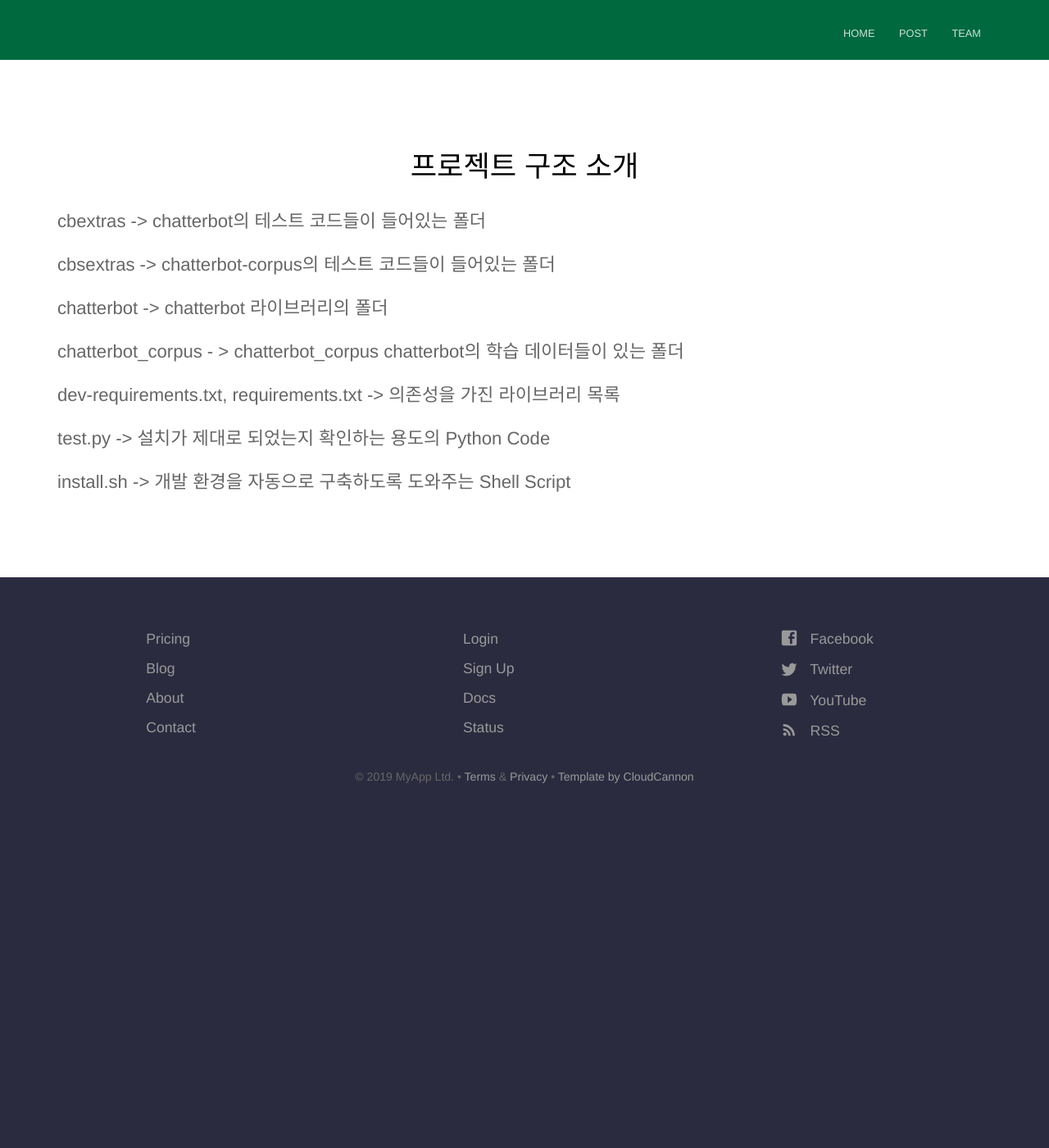
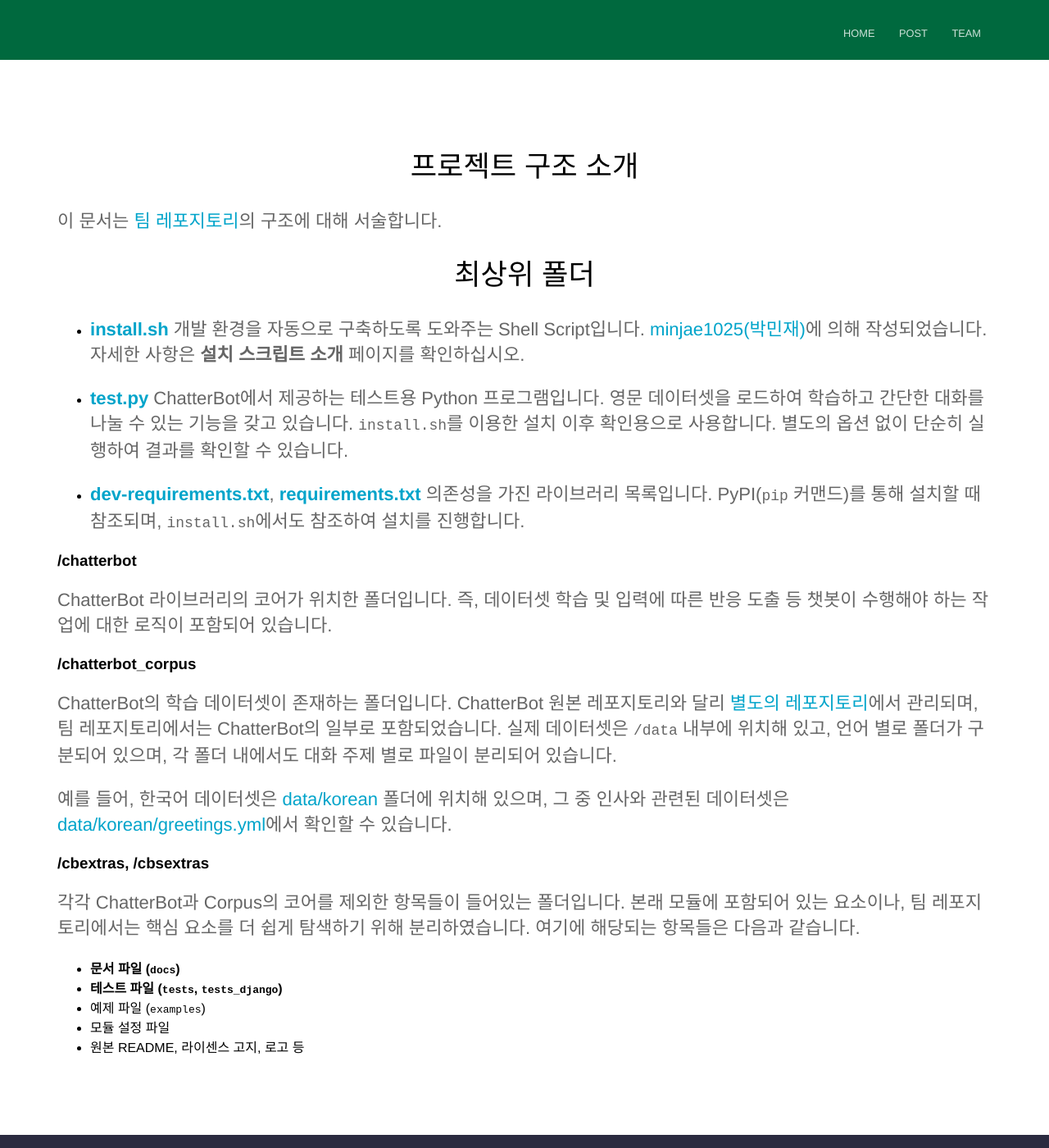
Before and after one commit to 19-1-skku-oss/2019-1-OSS-L3, a Jekyll site: the page built from _posts/2019-05-28-프로젝트-구조.md, in a window 1280 px wide and 1400 px high. Shown: the whole window at 82% size. Built offline with Jekyll 4.4.1, drawn with Linux system fonts in a browser that asks for light colours.

Commit message:
[EDIT] 프로젝트 구조 소개 포스팅 완성, 설치 스크립트 소개 헤더 레벨 조정

```diff
--- a/_posts/2019-05-28-프로젝트-구조.md
+++ b/_posts/2019-05-28-프로젝트-구조.md
@@ -1,19 +1,41 @@
 ---
 title: 프로젝트 구조 소개
 categories:
-author_staff_member: 1minjae
+author_staff_member: DropFL
 date: 2019-05-28
 ---
-cbextras ->  chatterbot의 테스트 코드들이 들어있는 폴더
 
-cbsextras -> chatterbot-corpus의 테스트 코드들이 들어있는 폴더
+이 문서는 [팀 레포지토리](https://github.com/19-1-skku-oss/2019-1-OSS-L3)의 구조에 대해 서술합니다.
 
-chatterbot -> chatterbot 라이브러리의 폴더
+## 최상위 폴더
 
-chatterbot_corpus - > chatterbot_corpus chatterbot의 학습 데이터들이 있는 폴더
+- **[install.sh](https://github.com/19-1-skku-oss/2019-1-OSS-L3/blob/master/install.sh)**
+  개발 환경을 자동으로 구축하도록 도와주는 Shell Script입니다. [minjae1025(박민재)](https://github.com/minjae1025)에 의해 작성되었습니다.
+  자세한 사항은 **설치 스크립트 소개** 페이지를 확인하십시오.
 
-dev-requirements.txt, requirements.txt -> 의존성을 가진 라이브러리 목록
+- **[test.py](https://github.com/19-1-skku-oss/2019-1-OSS-L3/blob/master/test.py)**
+  ChatterBot에서 제공하는 테스트용 Python 프로그램입니다. 영문 데이터셋을 로드하여 학습하고 간단한 대화를 나눌 수 있는 기능을 갖고 있습니다.
+  `install.sh`를 이용한 설치 이후 확인용으로 사용합니다. 별도의 옵션 없이 단순히 실행하여 결과를 확인할 수 있습니다.
 
-test.py -> 설치가 제대로 되었는지 확인하는 용도의 Python Code
+- **[dev-requirements.txt](https://github.com/19-1-skku-oss/2019-1-OSS-L3/blob/master/dev-requirements.txt)**, **[requirements.txt](https://github.com/19-1-skku-oss/2019-1-OSS-L3/blob/master/requirements.txt)**
+  의존성을 가진 라이브러리 목록입니다. PyPI(`pip` 커맨드)를 통해 설치할 때 참조되며, `install.sh`에서도 참조하여 설치를 진행합니다.
 
-install.sh -> 개발 환경을 자동으로 구축하도록 도와주는 Shell Script
+### /chatterbot
+
+ChatterBot 라이브러리의 코어가 위치한 폴더입니다. 즉, 데이터셋 학습 및 입력에 따른 반응 도출 등 챗봇이 수행해야 하는 작업에 대한 로직이 포함되어 있습니다.
+
+### /chatterbot_corpus
+
+ChatterBot의 학습 데이터셋이 존재하는 폴더입니다. ChatterBot 원본 레포지토리와 달리 [별도의 레포지토리](https://github.com/gunthercox/chatterbot-corpus)에서 관리되며, 팀 레포지토리에서는 ChatterBot의 일부로 포함되었습니다. 실제 데이터셋은 `/data` 내부에 위치해 있고, 언어 별로 폴더가 구분되어 있으며, 각 폴더 내에서도 대화 주제 별로 파일이 분리되어 있습니다.
+
+예를 들어, 한국어 데이터셋은 [data/korean](https://github.com/19-1-skku-oss/2019-1-OSS-L3/tree/master/chatterbot_corpus/data/korean) 폴더에 위치해 있으며, 그 중 인사와 관련된 데이터셋은 [data/korean/greetings.yml](https://github.com/19-1-skku-oss/2019-1-OSS-L3/blob/master/chatterbot_corpus/data/korean/greetings.yml)에서 확인할 수 있습니다.
+
+### /cbextras, /cbsextras
+
+각각 ChatterBot과 Corpus의 코어를 제외한 항목들이 들어있는 폴더입니다. 본래 모듈에 포함되어 있는 요소이나, 팀 레포지토리에서는 핵심 요소를 더 쉽게 탐색하기 위해 분리하였습니다. 여기에 해당되는 항목들은 다음과 같습니다.
+
+- **문서 파일 (`docs`)**
+- **테스트 파일 (`tests`, `tests_django`)**
+- 예제 파일 (`examples`)
+- 모듈 설정 파일
+- 원본 README, 라이센스 고지, 로고 등
```
Also changed, not shown: _posts/2019-05-29-설치-스크립트-소개.md (+5 -3 lines).
